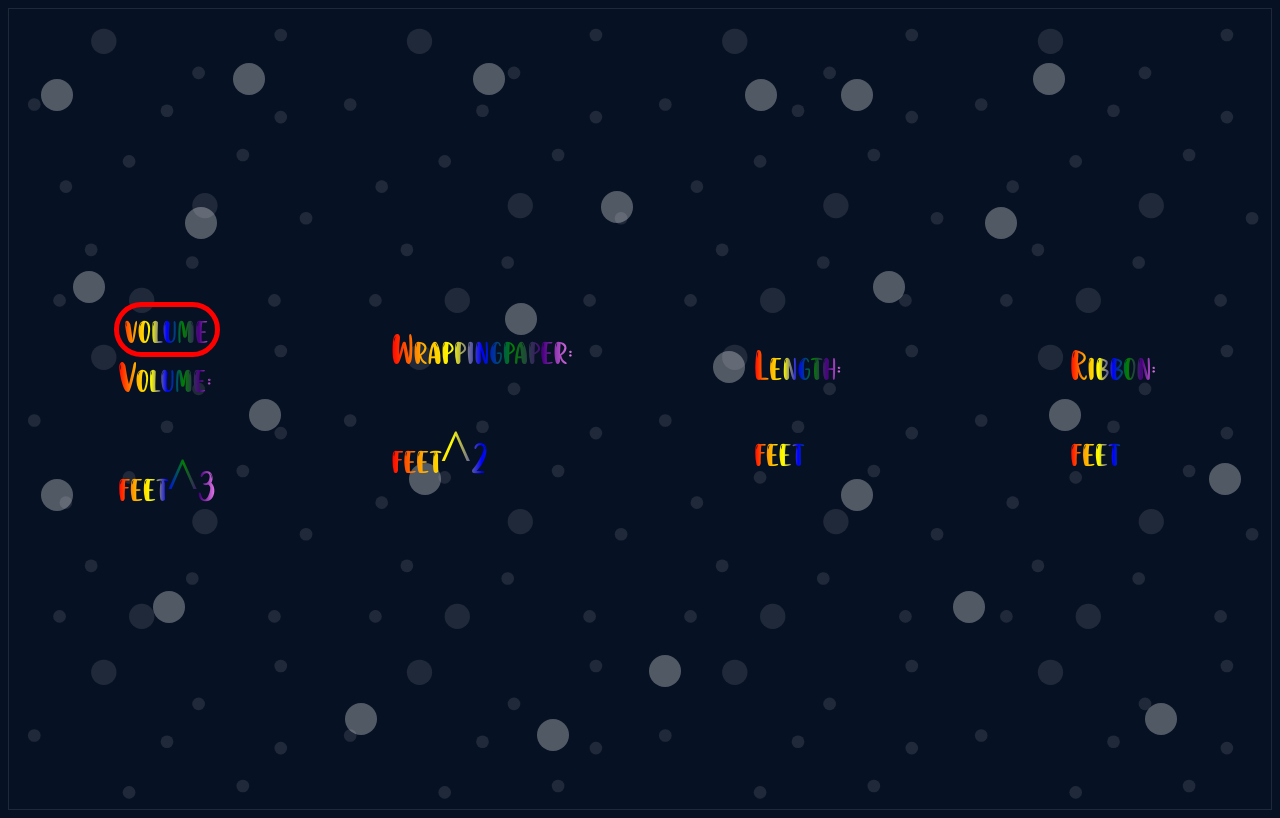
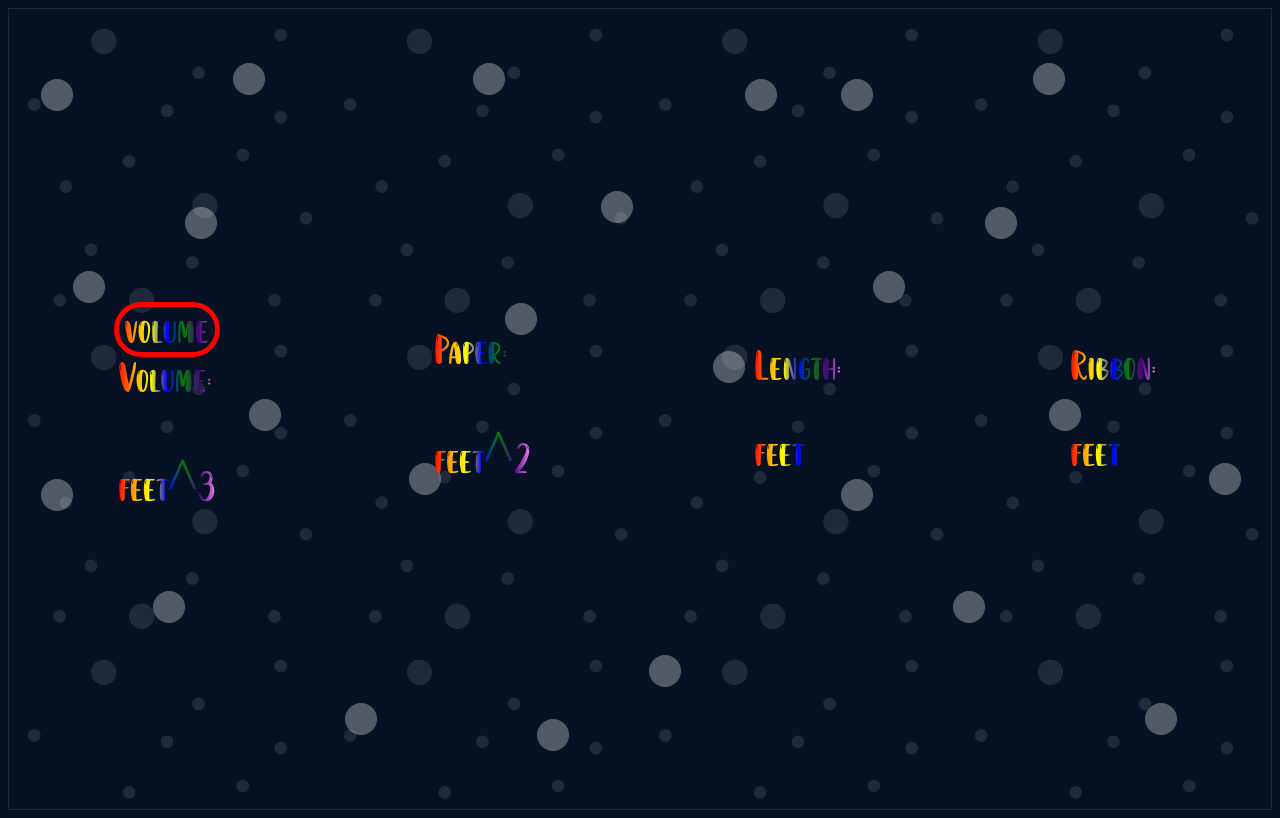
Before and after one commit to KDavis006/Refresher-project, a plain HTML site: page index.html in a window 1280 px wide. Drawn offline with Linux system fonts and the light colour scheme.

Commit message:
Update index.html

```diff
--- a/index.html
+++ b/index.html
@@ -18,7 +18,7 @@
     <!-- wrapping paper function -->
  <div id="container2">
     <button onclick="wrappingpaper()" id="wrappingpaper" class="multicolortext">Paper</button>
-    <label class="multicolortext">Wrappingpaper: <br><label id="wrappingpaper1" class="multicolortext"></label><br> feet^2</label>
+    <label class="multicolortext">Paper: <br><label id="wrappingpaper1" class="multicolortext"></label><br> feet^2</label>
 </div>
 <!-- length function -->
  <div id="container3" >
```
